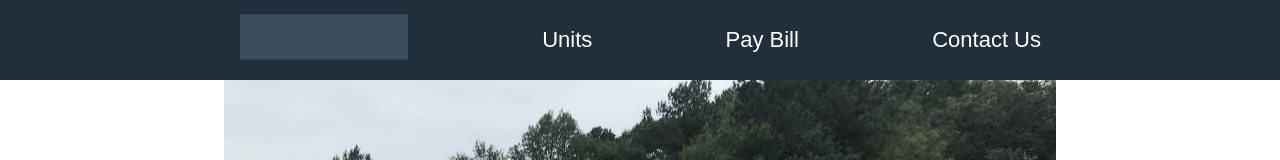
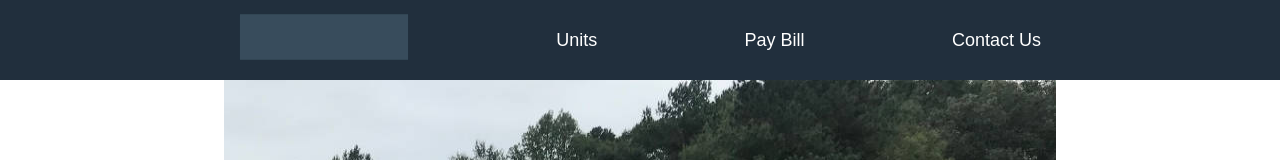
Before and after one commit to jmbuchanan/storage-ui, a React (Create React App) app: page / in a window 1280 px wide. Shown: the top 160 px of the page. Built offline with nearby package versions, Linux system fonts and the light colour scheme.

Commit message:
changed font size

```diff
--- a/src/style.css
+++ b/src/style.css
@@ -30,7 +30,7 @@ nav {
 }
 
 .nav-link {
-  font-size: 22px;
+  font-size: 18px;
 }
 
 .links {
@@ -49,7 +49,7 @@ nav {
 
 .links li a {
   text-decoration: none;
-  font-size: 22px;
+  font-size: 18px;
   color: inherit;
   display: inline-block;
   padding: 25px 15px;
```
